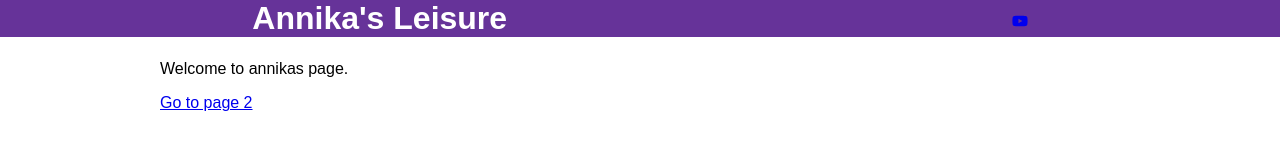
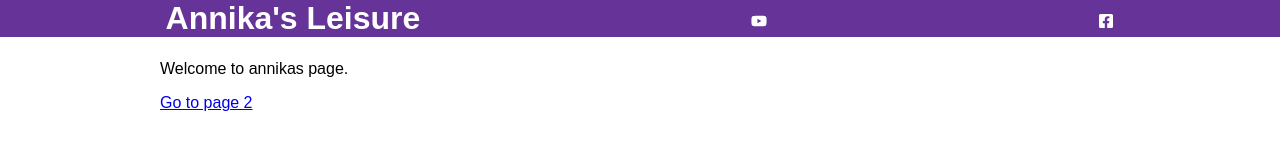
Before and after one commit to edwhelan/annika, a Gatsby site: page / in a window 1280 px wide. Built offline with nearby package versions, Linux system fonts and the light colour scheme; Gatsby itself is replaced by a stand-in of ours.

Commit message:
adds FB links styles navbar

```diff
--- a/src/components/header.js
+++ b/src/components/header.js
@@ -2,7 +2,7 @@ import { Link } from 'gatsby'
 import PropTypes from 'prop-types'
 import React from 'react'
 
-import {FaYoutube} from 'react-icons/fa';
+import {FaYoutube, FaFacebook, FaFacebookSquare} from 'react-icons/fa';
 
 const Header = ({ siteTitle }) => (
   <div
@@ -25,8 +25,11 @@ const Header = ({ siteTitle }) => (
         </Link>
       </h1>
     </div>
-    <div>
+    <div className='nav-icons'>
       <a href='#'><FaYoutube /></a>
+    </div>
+    <div className='nav-icons'>
+      <a href='#'><FaFacebookSquare /></a>
     </div>
   </div>
 )
--- a/src/components/layout.css
+++ b/src/components/layout.css
@@ -13,3 +13,7 @@ body {
   justify-content: space-around;
   align-items: baseline;
 }
+
+.nav-icons a{
+  color: white;
+}
```
